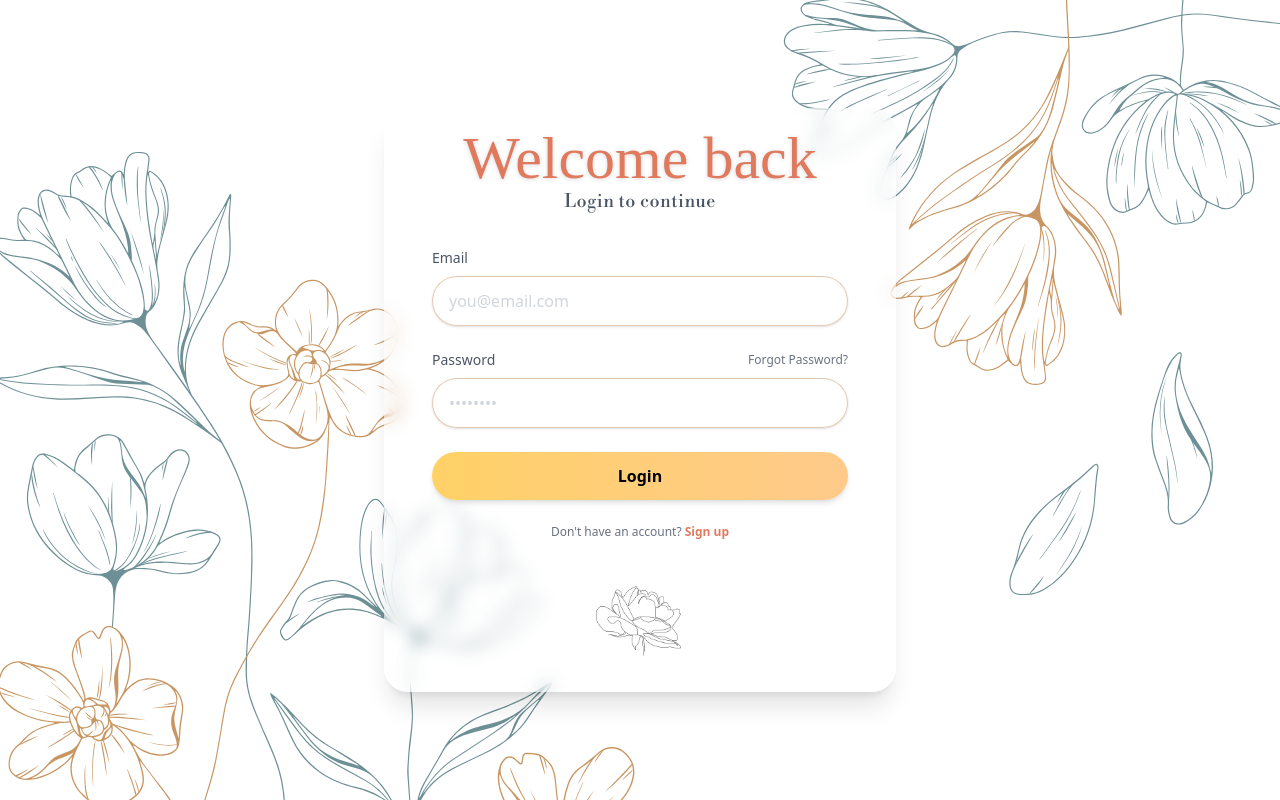
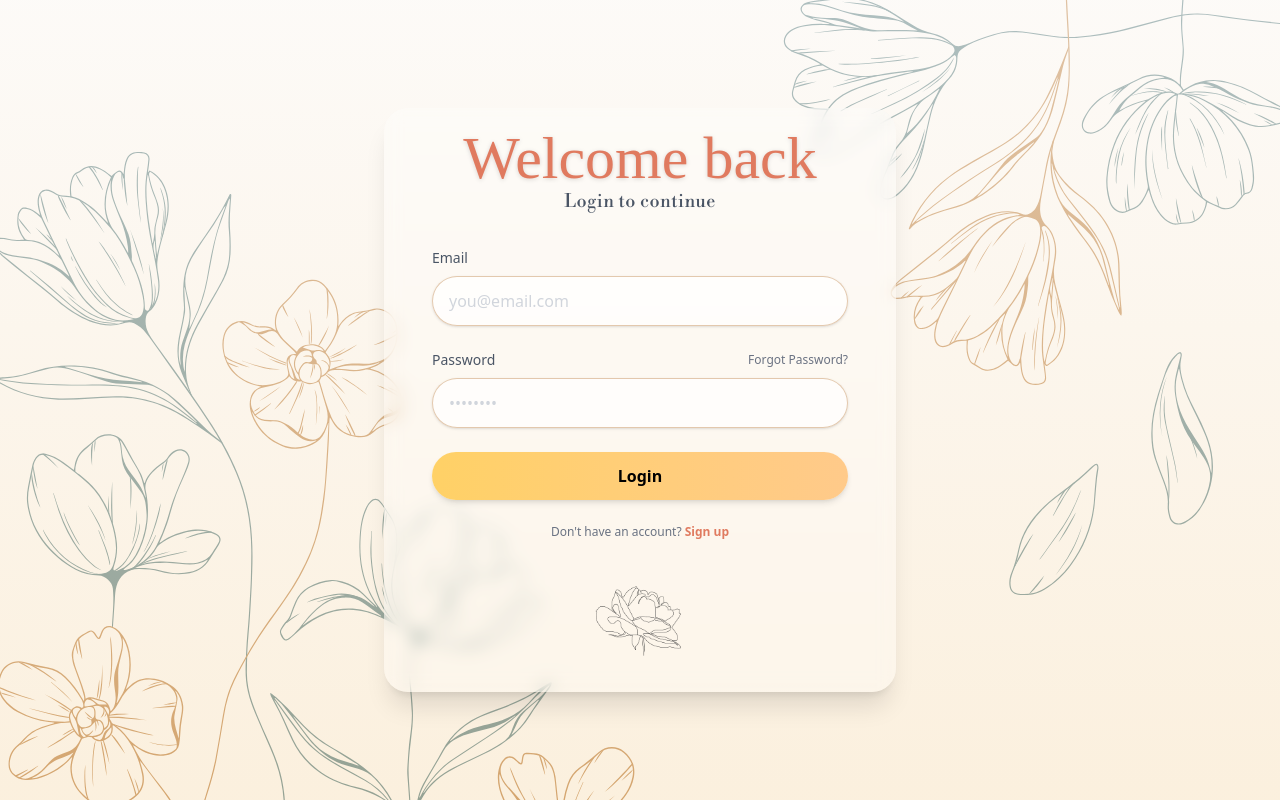
Before and after one commit to ruhanikapoor/thryft, an Angular app: page /login in a window 1280 px wide. Built offline with nearby package versions, Linux system fonts and the light colour scheme; a web font is replaced by a local one.

Commit message:
minor fix #6

```diff
--- a/src/app/pages/login/login.html
+++ b/src/app/pages/login/login.html
@@ -1,7 +1,7 @@
 <div
   class="min-h-screen w-full flex items-center justify-center relative px-3 py-1"
   style="
-    background-image: url('/assets/bg.svg');
+    background-image: linear-gradient(rgba(250, 245, 239, 0.463), rgba(242, 204, 143, 0.299)), url('/assets/bg.svg');
     background-repeat: no-repeat;
     background-position: center;
     background-size: cover;
--- a/src/app/pages/register/register.html
+++ b/src/app/pages/register/register.html
@@ -1,7 +1,7 @@
 <div
   class="min-h-screen w-full flex items-center justify-center relative px-3 py-1"
   style="
-    background-image: url('/assets/bg.svg');
+    background-image: linear-gradient(rgba(250, 245, 239, 0.463), rgba(242, 204, 143, 0.299)), url('/assets/bg.svg');
     background-repeat: no-repeat;
     background-position: center;
     background-size: cover;
```
